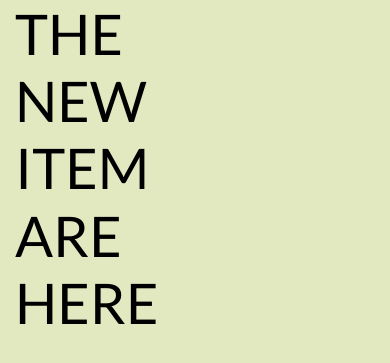
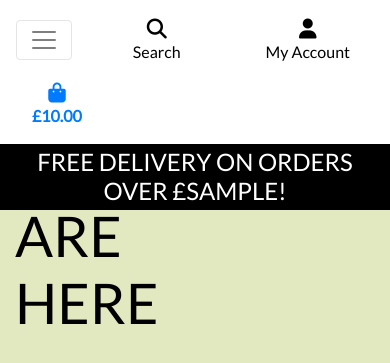
Before and after one commit to MrColorado35/artianna, a Django app: template home/templates/home/index.html in a window 390 px wide. Shown: the top 363 px of the page. Run offline with Django 3.2, Linux system fonts and the light colour scheme; the template is opened without the code that fills it: most values are stand-ins (such as "Sample title", 1, 10 or a date in 2020); some libraries are stand-ins or nearby versions.

Commit message:
added mobile-header and main nav-bar

```diff
--- a/home/templates/home/index.html
+++ b/home/templates/home/index.html
@@ -14,7 +14,7 @@
             <div class="row h-100">
                 <div class="col-7 col-md-6 my-auto">
                     <h1 class="display-4 logo-font text-black">
-                    The new item are here
+                    The new items are here
                     </h1>
                     <div class="my-5">
                         <h4>
--- a/static/css/base.css
+++ b/static/css/base.css
@@ -53,6 +53,10 @@ body {
     border: 1px solid black !important;
 }
 
+.bg-black {
+    background: #000 !important;
+}
+
 /* -------------------------------- Media Queries */
 
 /* Slightly larger container on xl screens */
--- a/templates/base.html
+++ b/templates/base.html
@@ -100,6 +100,21 @@
                 </ul>
             </div>
         </div>
+        <div class="row bg-white">
+             <nav class="navbar navbar-expand-lg navbar-light w-100">
+                <button class="navbar-toggler" type="button" data-toggle="collapse" data-target="#main-nav" aria-controls="main-nav" aria-expanded="false" aria-label="Toggle navigation">
+                    <span class="navbar-toggler-icon"></span>
+                </button>
+                {% include 'includes/mobile-top-header.html' %}
+                {% include 'includes/main-nav.html' %}
+            </nav>
+        </div>
+        <div id="delivery-banner" class="row text-center">
+            <div class="col bg-black text-white">
+                <h4 class="logo-font my-1">Free delivery on orders over
+                £{{ free_delivery_threshold }}!</h4>
+            </div>
+        </div>
     </header>
 
     {% if messages %}
--- /dev/null
+++ b/templates/includes/main-nav.html
@@ -0,0 +1,55 @@
+<div class="collapse navbar-collapse" id="main-nav">
+    <ul class="navbar-nav w-auto mx-auto">
+            <li class="nav-item d-block d-md-none">
+            <a class="logo-font font-weight-bold nav-link text-black mr-5" href="{% url 'home' %}" id="home-link">
+                Home
+            </a>
+        </li>
+        <li class="nav-item dropdown">
+            <a class="logo-font font-weight-bold nav-link text-black mr-5" href="#" id="all-products-link" data-toggle="dropdown" aria-haspopup="true" aria-expanded="false">
+                All Products
+            </a>
+            <div class="dropdown-menu border-0" aria-labelledby="all-products-link">
+                <a href="{% url 'products' %}?sort=price&direction=asc" class="dropdown-item">By Price</a>
+                <a href="{% url 'products' %}?sort=rating&direction=desc" class="dropdown-item ">By Rating</a>
+                <a href="{% url 'products' %}?sort=category&direction=asc" class="dropdown-item ">By Category</a>
+                <a href="{% url 'products' %}" class="dropdown-item">All Products</a>
+            </div>
+        </li>
+
+        <li class="nav-item dropdown">
+            <a class="logo-font font-weight-bold nav-link text-black mr-5" href="#" id="clothing-link" data-toggle="dropdown" aria-haspopup="true" aria-expanded="false">
+                Clothing
+            </a>
+            <div class="dropdown-menu border-0" aria-labelledby="clothing-link">
+                <a href="{% url 'products' %}?category=activewear,essentials" class="dropdown-item">Activewear &amp; Essentials</a>
+                <a href="{% url 'products' %}?category=jeans" class="dropdown-item">Jeans</a>
+                <a href="{% url 'products' %}?category=shirts" class="dropdown-item">Shirts</a>
+                <a href="{% url 'products' %}?category=activewear,essentials,jeans,shirts" class="dropdown-item">All Clothing</a>
+            </div>
+        </li>
+
+        <li class="nav-item dropdown">
+            <a class="logo-font font-weight-bold nav-link text-black mr-5" href="#" id="homeware-link" data-toggle="dropdown" aria-haspopup="true" aria-expanded="false">
+                Homeware
+            </a>
+            <div class="dropdown-menu border-0" aria-labelledby="homeware-link">
+                <a href="{% url 'products' %}?category=bed_bath" class="dropdown-item">Bed &amp; Bath</a>
+                <a href="{% url 'products' %}?category=kitchen_dining" class="dropdown-item">Kitchen &amp; Dining</a>
+                <a href="{% url 'products' %}?category=bed_bath,kitchen_dining" class="dropdown-item">All Homeware</a>
+            </div>
+        </li>
+
+        <li class="nav-item dropdown">
+            <a class="logo-font font-weight-bold nav-link text-black" href="#" id="specials-link" data-toggle="dropdown" aria-haspopup="true" aria-expanded="false">
+                Special Offers
+            </a>
+            <div class="dropdown-menu border-0" aria-labelledby="specials-link">
+                <a href="{% url 'products' %}?category=new_arrivals" class="dropdown-item">New Arrivals</a>
+                <a href="{% url 'products' %}?category=deals" class="dropdown-item">Deals</a>
+                <a href="{% url 'products' %}?category=clearance" class="dropdown-item">Clearance</a>
+                <a href="{% url 'products' %}?category=new_arrivals,deals,clearance" class="dropdown-item">All Specials</a>
+            </div>
+        </li>
+    </ul>
+</div>
--- /dev/null
+++ b/templates/includes/mobile-top-header.html
@@ -0,0 +1,56 @@
+<li class="list-inline-item">
+    <a class="text-black nav-link d-block d-lg-none" href="#" id="mobile-search" data-toggle="dropdown" aria-haspopup="true" aria-expanded="false">
+        <div class="text-center">
+            <div><i class="fas fa-search fa-lg"></i></div>
+            <p class="my-0">Search</p>
+        </div>
+    </a>
+    <div class="dropdown-menu border-0 w-100 p-3 rounded-0 my-0" aria-labelledby="mobile-search">
+        <form class="form" method="GET" action="{% url 'products' %}">
+            <div class="input-group w-100">
+                <input class="form-control border border-black rounded-0" type="text" name="q" placeholder="Search our site">
+                <div class="input-group-append">
+                    <button class="form-control form-control btn btn-black border border-black rounded-0" type="submit">
+                        <span class="icon">
+                            <i class="fas fa-search"></i>
+                        </span>
+                    </button>
+                </div>
+            </div>
+        </form>
+    </div>
+</li>
+<li class="list-inline-item dropdown">
+    <a class="text-black nav-link d-block d-lg-none" href="#" id="user-options" data-toggle="dropdown" aria-haspopup="true" aria-expanded="false">
+        <div class="text-center">
+            <div><i class="fas fa-user fa-lg"></i></div>
+            <p class="my-0">My Account</p>
+        </div>
+    </a>
+    <div class="dropdown-menu border-0" aria-labelledby="user-options">
+        {% if request.user.is_authenticated %}
+            {% if request.user.is_superuser %}
+                <a href="{% url 'add_product' %}" class="dropdown-item">Product Management</a>
+            {% endif %}
+            <a href="" class="dropdown-item">My Profile</a>
+            <a href="{% url 'account_logout' %}" class="dropdown-item">Logout</a>
+        {% else %}
+            <a href="{% url 'account_signup' %}" class="dropdown-item">Register</a>
+            <a href="{% url 'account_login' %}" class="dropdown-item">Login</a>
+        {% endif %}
+    </div>
+</li>
+<li class="list-inline-item">
+    <a class="{% if grand_total %}text-primary font-weight-bold{% else %}text-black{% endif %} nav-link d-block d-lg-none" href="{% url 'view_bag' %}">
+        <div class="text-center">
+            <div><i class="fas fa-shopping-bag fa-lg"></i></div>
+            <p class="my-0">
+                {% if grand_total %}
+                    £{{ grand_total|floatformat:2 }}
+                {% else %}
+                    £0.00
+                {% endif %}
+            </p>
+        </div>
+    </a>
+</li>
```
